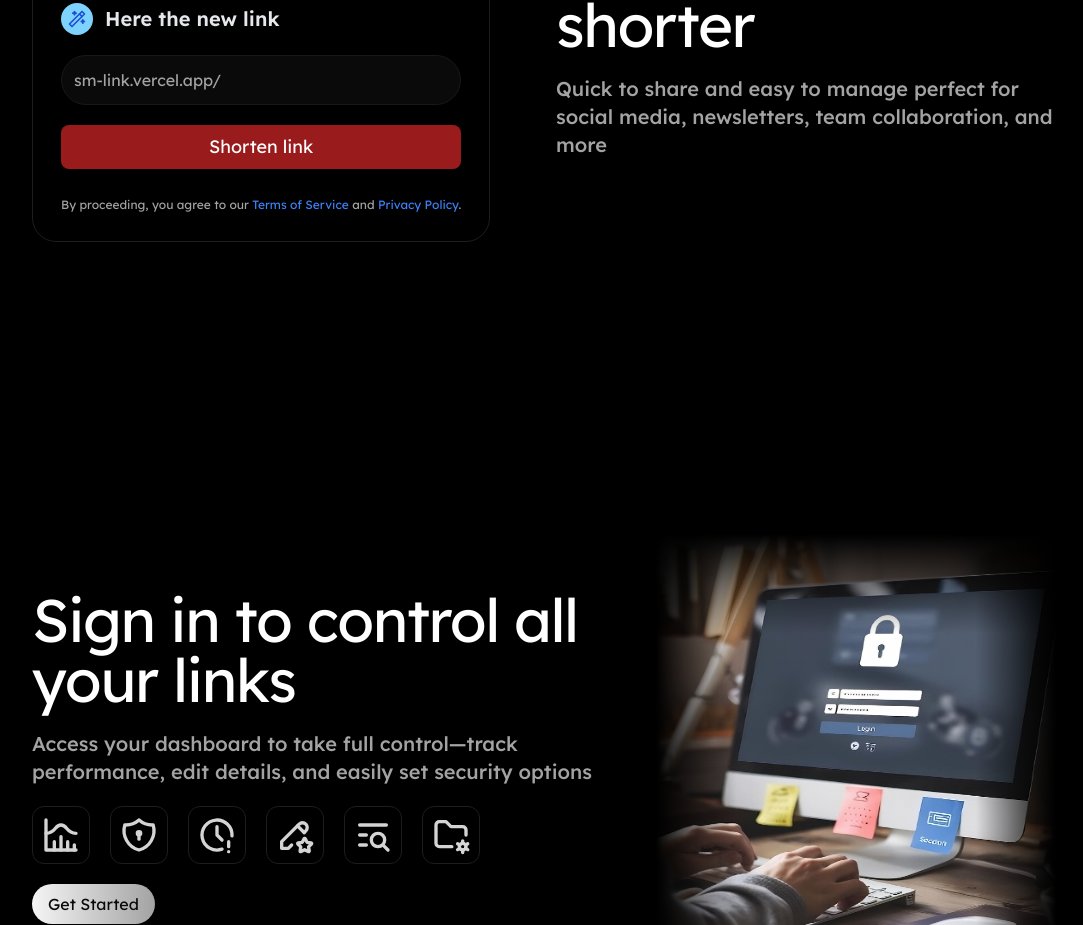
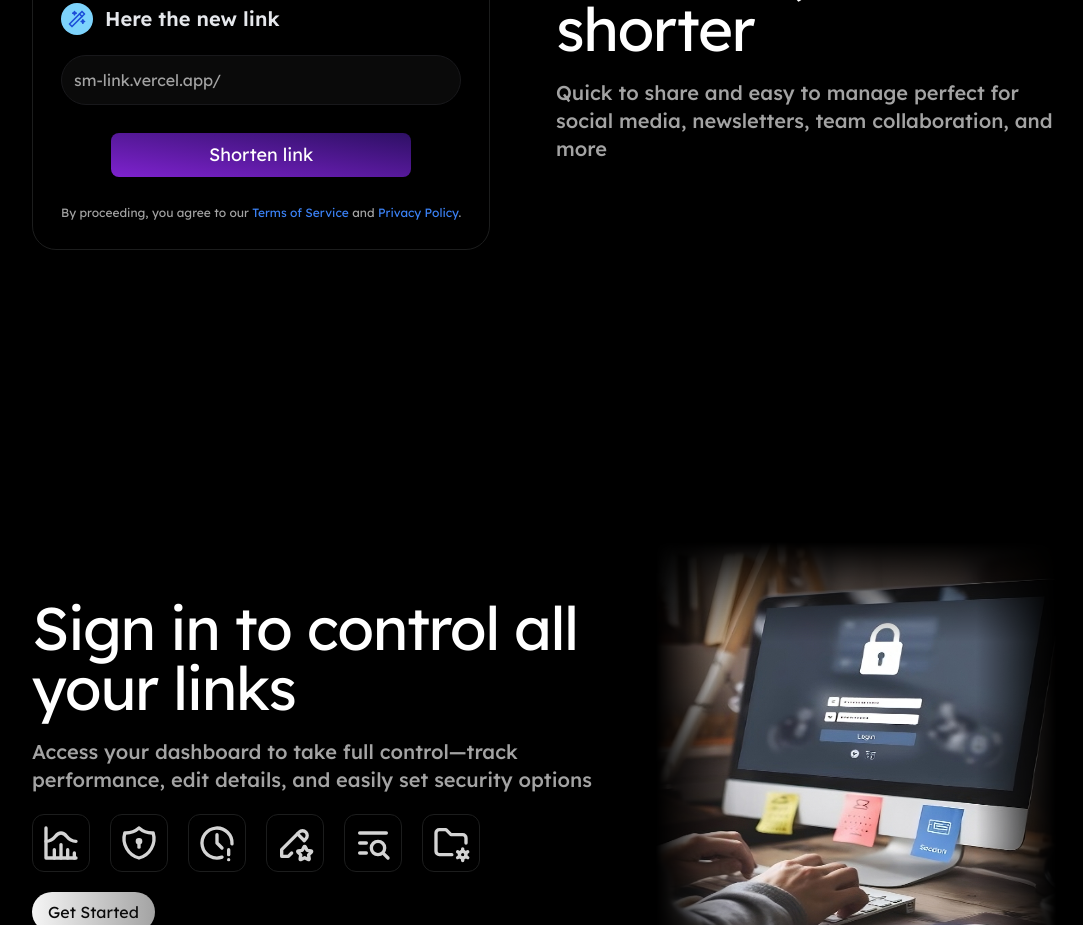
Before and after one commit to JoSG7/sm-link, a Next.js app: page / in a window 1280 px wide. Shown: the part 860-1785 px from the top of the page, without its empty margins (96-1179 px from the left). Built offline with nearby package versions, Linux system fonts and the light colour scheme; no server answers.

Commit message:
form button color

```diff
--- a/src/components/home/sections/Hero/Hero.tsx
+++ b/src/components/home/sections/Hero/Hero.tsx
@@ -7,7 +7,8 @@ export function Hero() {
   return (
 
     <section className="flex justify-center">
-      <div className="w-[90vw] max-w-[325px] lg-2:w-full lg-2:py-9 lg-2:max-w-5xl lg-2:flex lg-2:flex-row-reverse lg-2:justify-between">
+      <div className="w-[90vw] max-w-[325px]
+      lg-2:w-full lg-2:py-9 lg-2:max-w-5xl lg-2:flex lg-2:flex-row-reverse lg-2:justify-between">
         {/* <div className="w-[420px] hidden lg-2:block">
           <ShortLinkForm />
         </div> */}
--- a/src/components/home/sections/LinkForm/ShortLinkForm.tsx
+++ b/src/components/home/sections/LinkForm/ShortLinkForm.tsx
@@ -10,7 +10,7 @@ import { isURL } from "validator";
 export function ShortLinkForm() {
 
   const [originalLink, setOriginalLink] = useState("")
-  const [submiting, setSubmiting ] = useState(false)
+  const [submiting, setSubmiting] = useState(false)
   const [shortURL, setShortURL] = useState("")
   const { recordLinkChanges } = useLinkChanges()
 
@@ -33,7 +33,7 @@ export function ShortLinkForm() {
           recordLinkChanges()
         }
       })
-      .finally(() => setSubmiting(false))
+        .finally(() => setSubmiting(false))
     }
   }
 
@@ -66,11 +66,13 @@ export function ShortLinkForm() {
         <p className="sm:text-md">sm-link.vercel.app/{shortURL}</p>
       </div>
 
-      <button className="w-full flex items-center justify-center gap-3 py-2 mt-2 mb-7 rounded-lg bg-red-800 disabled:opacity-50
-        sm:text-lg" disabled={submiting}>
-        {submiting ? <IconLoader2 className="size-4 animate-spin" /> : ""}
-        {submiting ? "Shortening..." : "Shorten link" }
-      </button>
+      <div className="flex justify-center">
+        <button className="w-3/4 flex items-center justify-center gap-3 py-2 mt-2 mb-7 rounded-lg disabled:opacity-50 bg-gradient-to-tr
+        from-purple-700 to-violet-950 sm:text-lg" disabled={submiting}>
+          {submiting ? <IconLoader2 className="size-4 animate-spin" /> : ""}
+          {submiting ? "Shortening..." : "Shorten link"}
+        </button>
+      </div>
 
       <p className="text-xs text-neutral-400 text-center">
         By proceeding, you agree to our <span className="text-blue-500">Terms of Service</span> and
```
